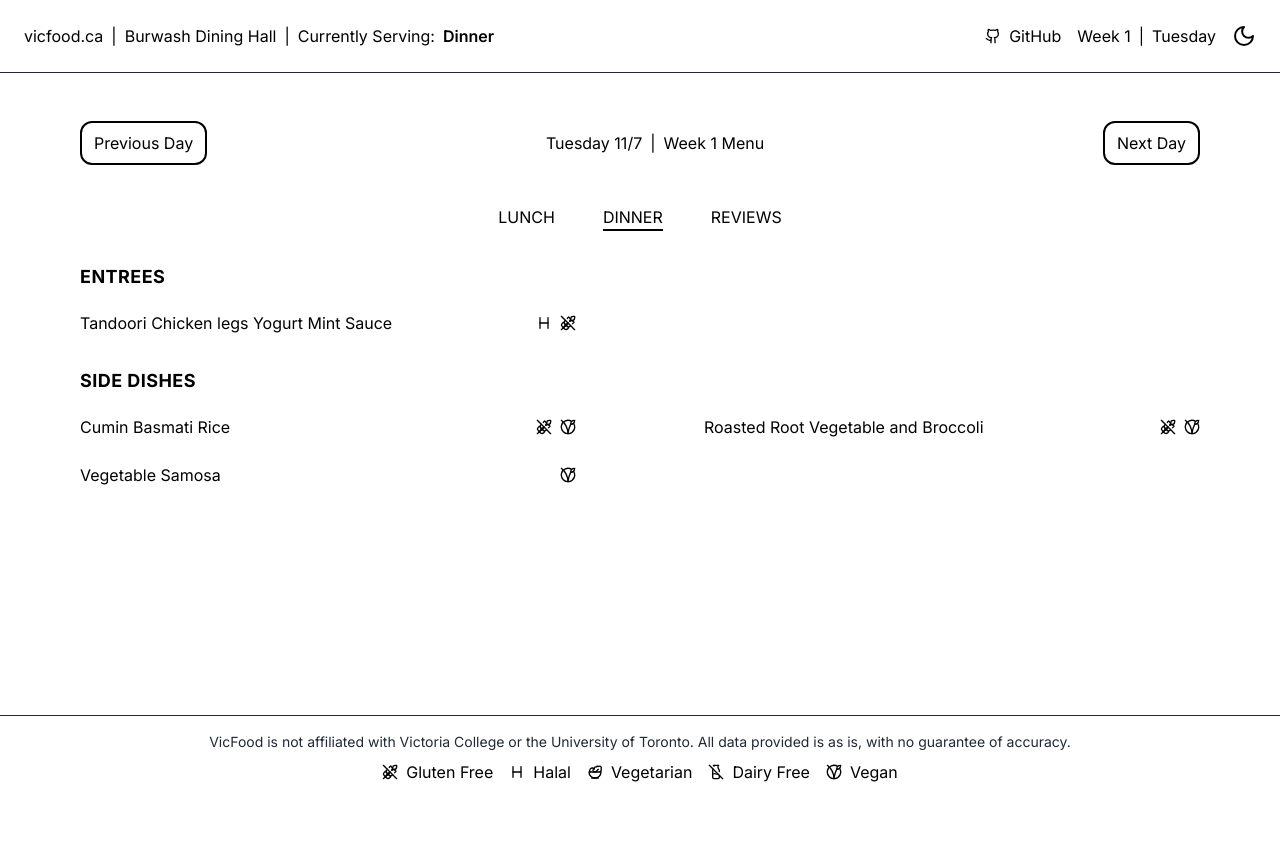
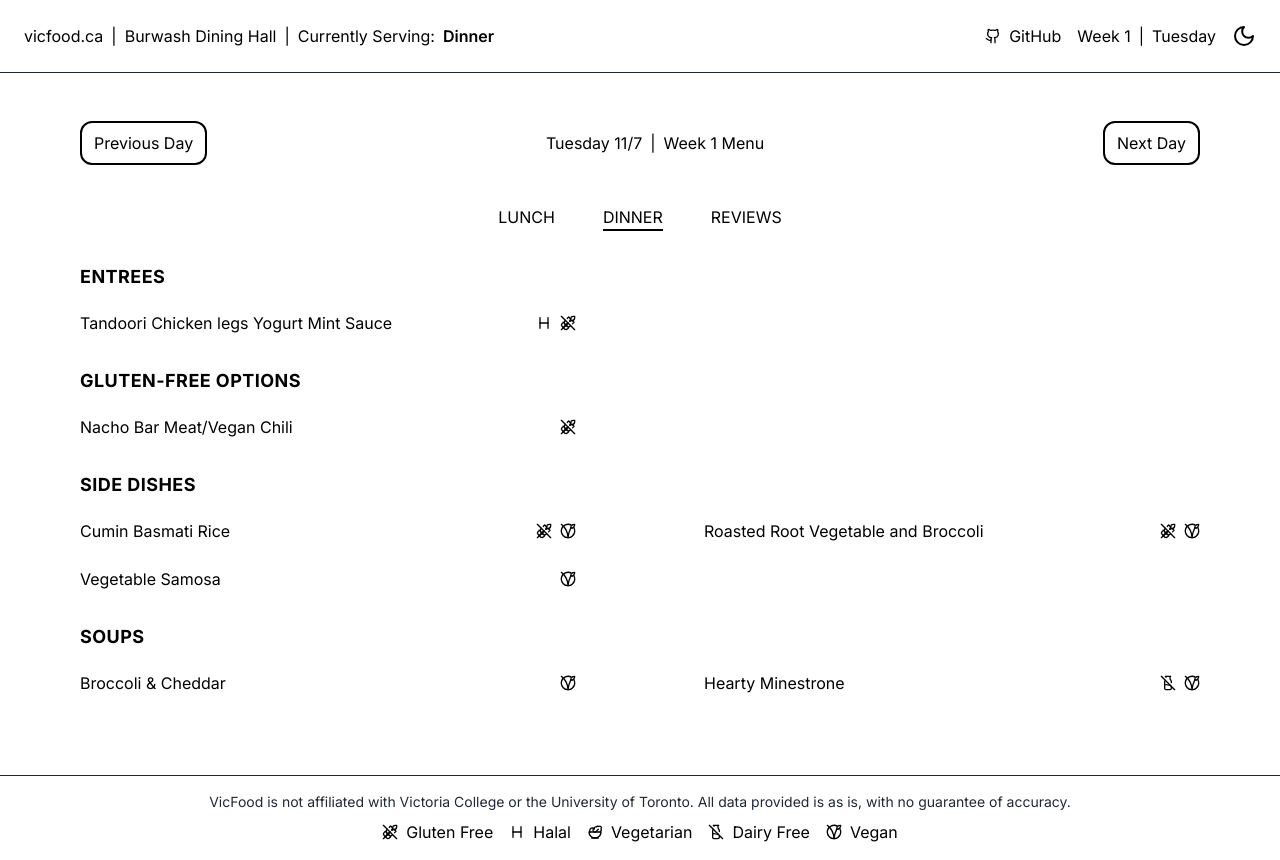
Before and after one commit to bbayazit16/vicfood, a Next.js app: page / in a window 1280 px wide. Before the commit the page ends 800 px from the top, so only its background shows below. Built offline with nearby package versions, Linux system fonts and the light colour scheme; no server answers; the database is empty.

Commit message:
Add missing items in dinner menu from lunch

```diff
--- a/src/components/Menu/index.tsx
+++ b/src/components/Menu/index.tsx
@@ -72,7 +72,21 @@ export default function Menu({ menu, dateData }: MenuProps) {
                 </div>
             ) : (
                 Object.keys(FOOD_TYPE_TITLES).map(type => {
-                    const itemsOfType = menu[mealType].filter(item => item.foodtype === type)
+                    let itemsOfType = menu[mealType].filter(item => item.foodtype === type)
+
+                    // if mealType is dinner, byoglutenfree and soups will always be missing.
+                    // they should be added from the lunch menu
+                    // This should optimally be handled in the scraping process, but I adopted
+                    // this approach to keep the scraping process independent from the UI. Scraper
+                    // should display the data as is, and the UI should handle the data as it sees fit.
+                    // However, I will consider changing this in the future.
+                    if (mealType === "dinner" && (type === "byoglutenfree" || type === "soups")) {
+                        itemsOfType = [
+                            ...itemsOfType,
+                            ...menu.lunch.filter(item => item.foodtype === type),
+                        ]
+                    }
+
                     if (itemsOfType.length > 0) {
                         return (
                             <div key={type} className="mb-8">
--- a/src/components/NavBar/index.tsx
+++ b/src/components/NavBar/index.tsx
@@ -34,7 +34,7 @@ function currentlyServing() {
 }
 
 export default function NavBar() {
-    const verticalBar = <span className="hidden sm:inline mx-2 select-none">|</span>
+    const verticalBar = <span className="hidden sm:inline mx-2">|</span>
 
     return (
         <nav className="flex flex-col sm:flex-row items-center justify-between w-full p-2 md:p-6 border-b md:text-base border-gray-800 dark:border-gray-200">
```
